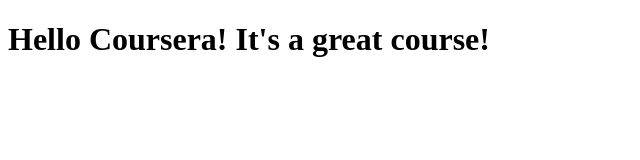
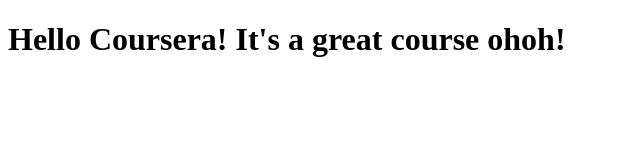
Before and after one commit to xanadoo99/coursera-test, a plain HTML site: page site/index.html in a window 1280 px wide. Shown: the whole page, without its empty margins (0-640 px from the left). Drawn offline with Linux system fonts and the light colour scheme.

Commit message:
My First page.

```diff
--- a/site/index.html
+++ b/site/index.html
@@ -4,6 +4,6 @@
 	<title>Hello Coursera</title>
 </head>
 <body>
-<h1>Hello Coursera! It's a great course!</h1>
+<h1>Hello Coursera! It's a great course ohoh!</h1>
 </body>
 </html>
```
